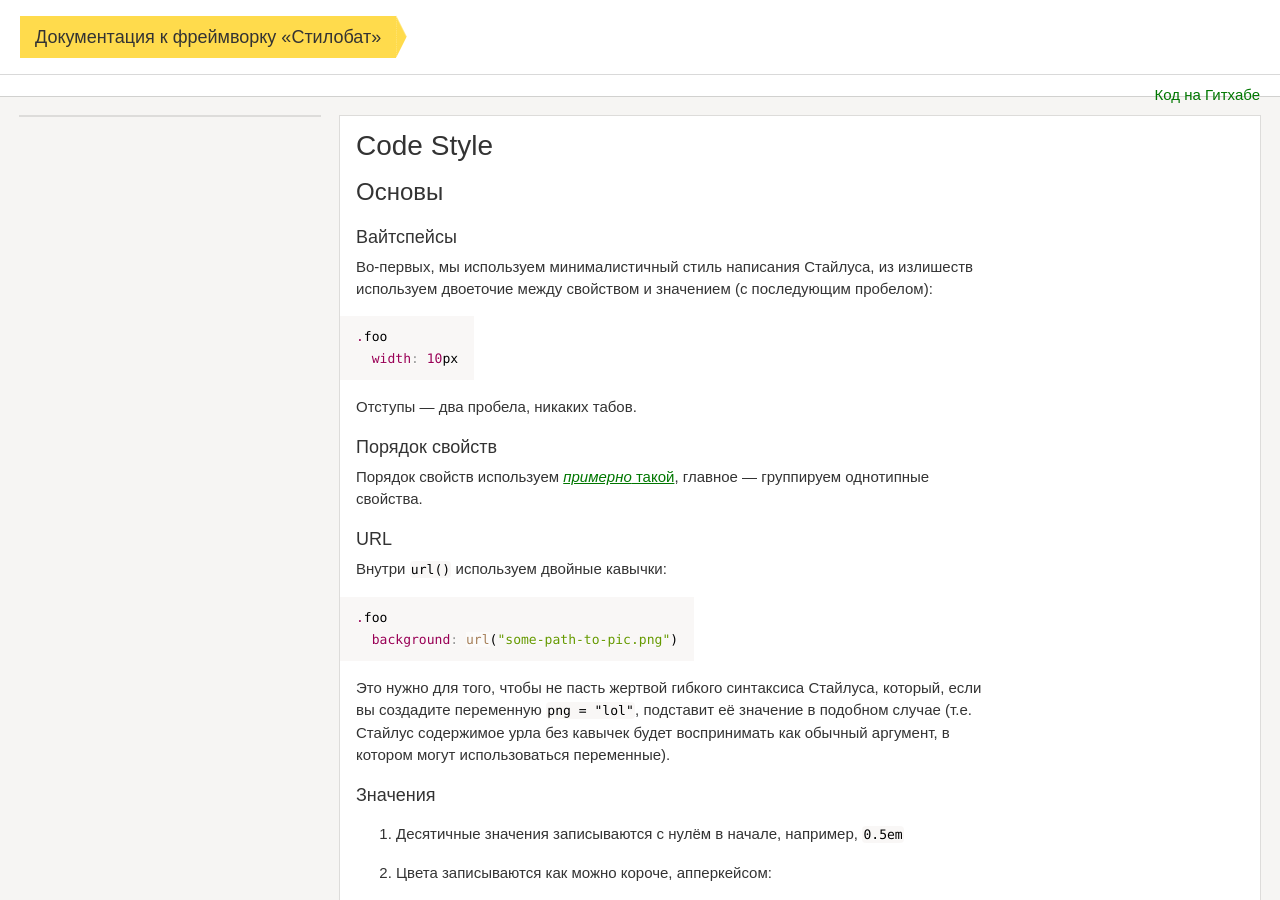
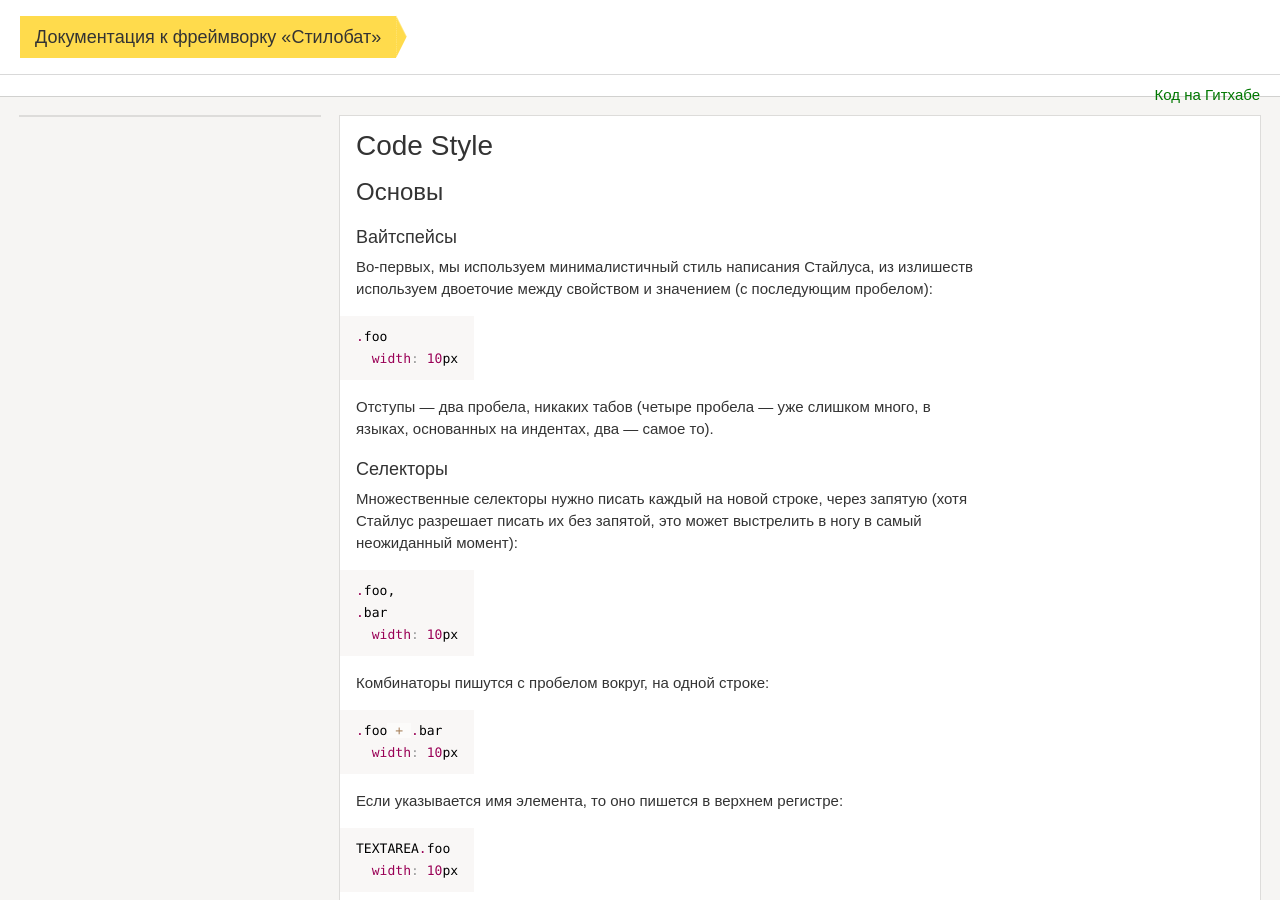
Before and after one commit to yandex-ui/stylobate-islands, a Jekyll site: the page built from pages/codestyle.md, in a window 1280 px wide and 900 px high. Built offline with Jekyll 4.4.1, drawn with Linux system fonts in a browser that asks for light colours.

Commit message:
Updated codestyle and deps

```diff
--- a/pages/codestyle.md
+++ b/pages/codestyle.md
@@ -19,7 +19,25 @@ permalink: /codestyle/
     .foo
       width: 10px
 
-Отступы — два пробела, никаких табов.
+Отступы — два пробела, никаких табов (четыре пробела — уже слишком много, в языках, основанных на индентах, два — самое то).
+
+### Селекторы {#selectors}
+
+Множественные селекторы нужно писать каждый на новой строке, через запятую (хотя Стайлус разрешает писать их без запятой, это может выстрелить в ногу в самый неожиданный момент):
+
+    .foo,
+    .bar
+      width: 10px
+
+Комбинаторы пишутся с пробелом вокруг, на одной строке:
+
+    .foo + .bar
+      width: 10px
+
+Если указывается имя элемента, то оно пишется в верхнем регистре:
+
+    TEXTAREA.foo
+      width: 10px
 
 ### Порядок свойств {#order}
 
```
